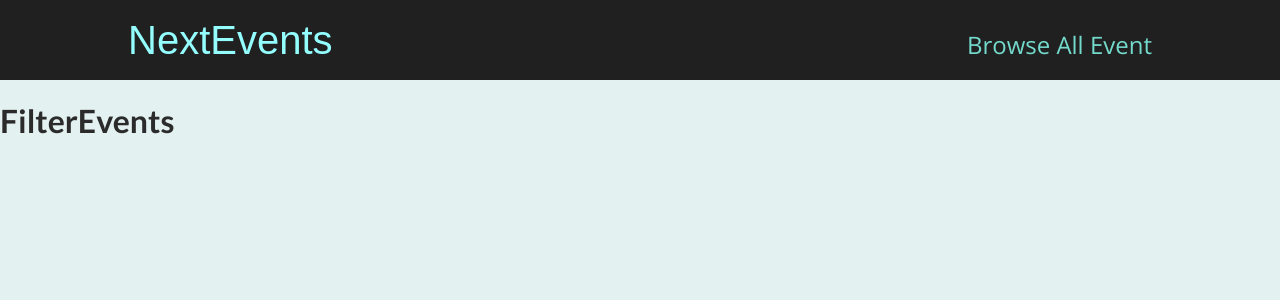
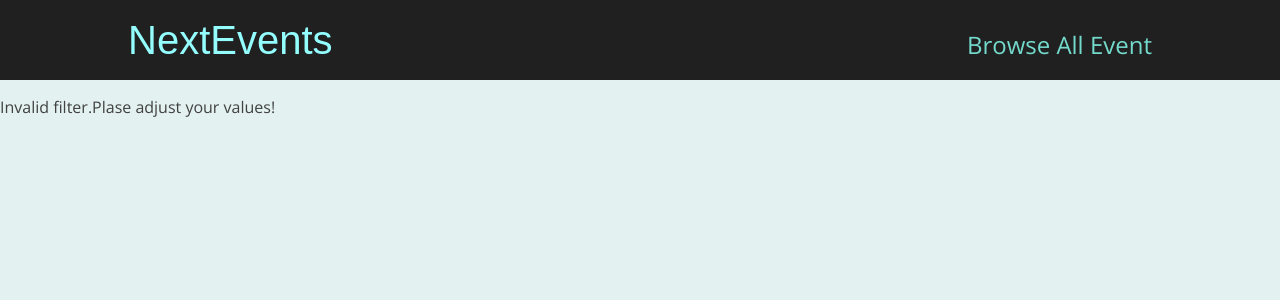
Before and after one commit to chlrobert93/NextJSEventoRouting, a Next.js app: page /events in a window 1280 px wide. Shown: the top 300 px of the page. Built offline with nearby package versions, Linux system fonts and the light colour scheme.

Commit message:
Extracción de datos en la página Catch-All

```diff
--- a/components/events/event-search.js
+++ b/components/events/event-search.js
@@ -8,6 +8,8 @@ function EventsSearch(props) {
   const yearInputRef = useRef();
   const monthInputRef = useRef();
 
+
+ //Cuando se envia el formulario
  function submitHandler(event){
     event.preventDefault();
 
--- a/pages/events/[...slug].js
+++ b/pages/events/[...slug].js
@@ -1,4 +1,45 @@
+import { useRouter } from 'next/router';
+
+import { getFilteredEvents } from '../../dummy-data';
+
 function FilteredEventsPage() {
+    const router = useRouter();
+ const filterData = router.query.slug;
+
+
+ if(!filterData) {
+     return <p className='center'>Loading....</p>
+ }
+
+ //Convertir a número
+ const filteredYear = filterData[0];
+ const filteredMonth = filterData[1];
+
+ const numerYear = +filteredYear;
+ const numMonth = +filteredMonth;
+
+console.log(isNaN(numerYear) )
+ if(
+     isNaN(numerYear) ||
+     isNaN(numMonth) ||
+     numerYear > 2030 ||
+     numerYear < 2021 ||
+     numMonth < 1 ||
+     numMonth > 12
+ ){
+
+    return <p>Invalid filter.Plase adjust your values!</p>
+ }
+
+ const filterEvents = getFilteredEvents({
+     year: numerYear,
+     month: numMonth,
+ });
+
+ if(!filterEvents || filteredMonth.length === 0){
+     return <p>No events found for the chose filter!</p>
+ }
+
     return(
         <div>
             <h1>FilterEvents</h1>
```
